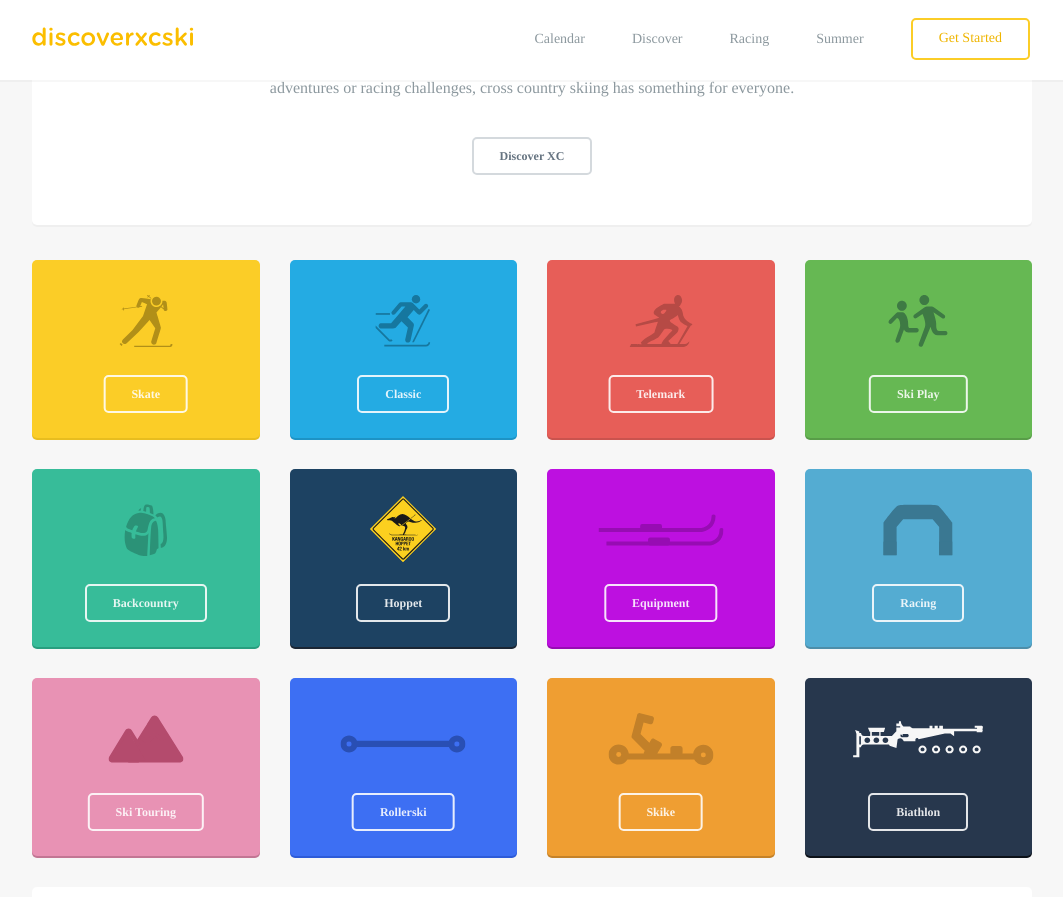
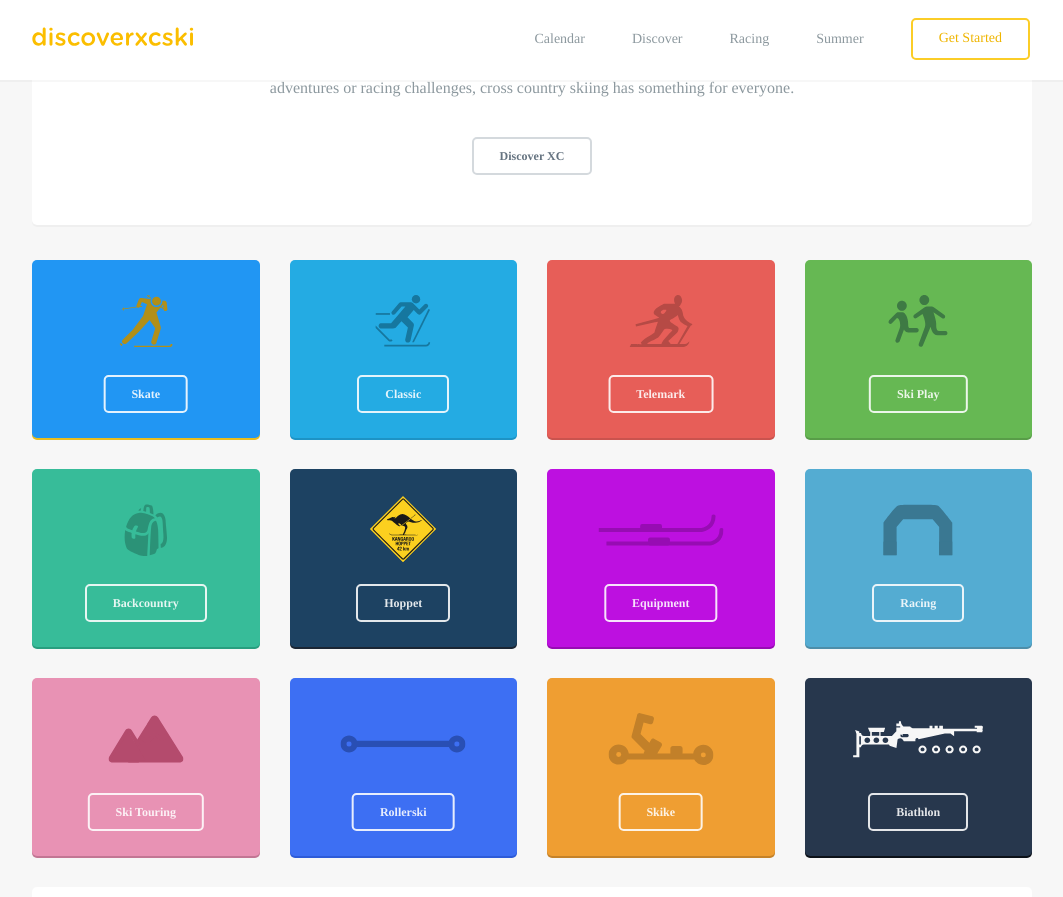
Before and after one commit to robcatto/robcatto.github.io, a Jekyll site: the page index.html, which Jekyll copies as it is, in a window 1280 px wide and 900 px high, scrolled down 1586 px. Shown: the top 897 px of the window, without its empty margins (108-1171 px from the left). Built offline with Jekyll 4.4.1, drawn with Linux system fonts in a browser that asks for light colours; some web fonts are replaced; Markdown is read by kramdown in place of the engine named in the settings.

Commit message:
Update index.html

```diff
--- a/index.html
+++ b/index.html
@@ -454,7 +454,7 @@
 
 
                         <div class="column four">
-                                                <div class="callout-card nav-card" style="background-color: #FBCD27;box-shadow: 0px 2px 0px rgba(232, 189, 31, 1);">
+                                                <div class="callout-card nav-card" style="background-color: #2196F3;box-shadow: 0px 2px 0px rgba(232, 189, 31, 1);">
                                                     <svg width="57px" height="56px" viewBox="0 0 57 56" version="1.1" xmlns="http://www.w3.org/2000/svg" xmlns:xlink="http://www.w3.org/1999/xlink" xmlns:sketch="http://www.bohemiancoding.com/sketch/ns">
     <!-- Generator: Sketch 3.3.2 (12043) - http://www.bohemiancoding.com/sketch -->
     <title>Racing 2 Copy 25</title>
```
